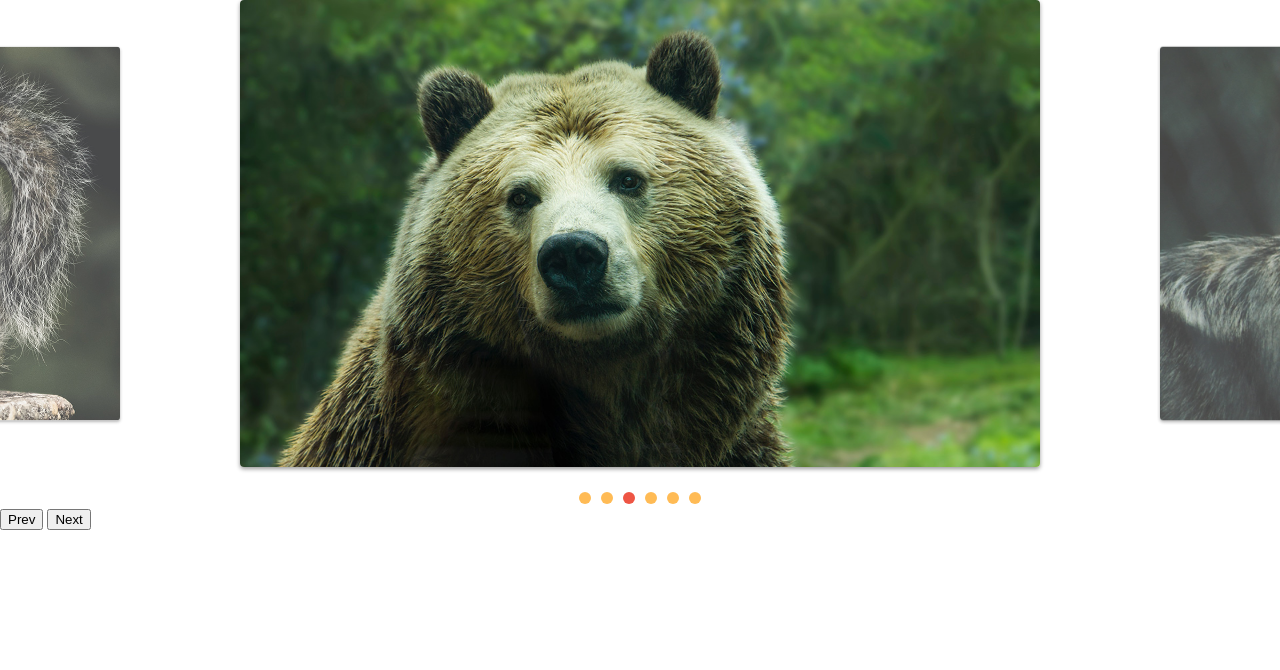
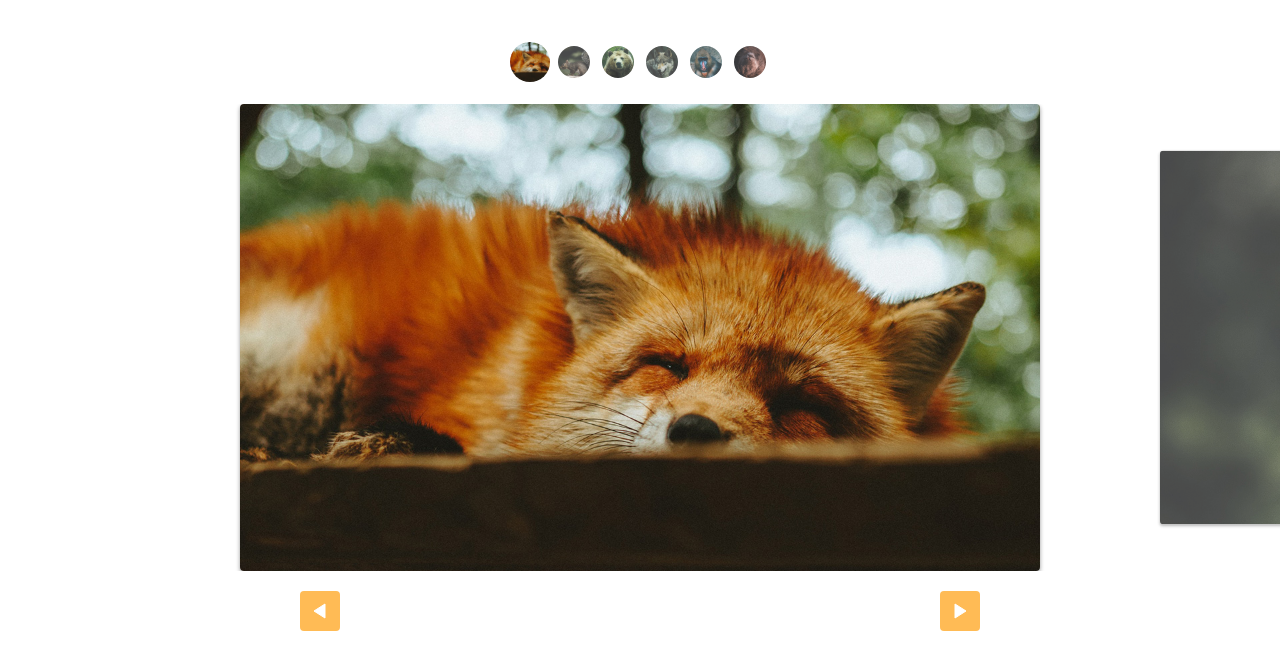
Before and after one commit to MiguelArtur3p/slide, a plain HTML site: page index.html in a window 1280 px wide. Drawn offline with Linux system fonts and the light colour scheme.

Commit message:
custom controls

```diff
--- a/css/style.css
+++ b/css/style.css
@@ -56,10 +56,50 @@ img {
   overflow: hidden;
   text-indent: -999px;
   margin: 5px;
-
 }
 
 [data-control="slide"] li.ativo a,
 [data-control="slide"] li a:hover {
   background-color: #e54;
 }
+
+.custom-controls {
+  display: flex;
+  justify-content: center;
+  margin-top: 40px;
+  flex-wrap: wrap;
+  margin-bottom: 20px;
+}
+.custom-controls li {
+  opacity: 0.8;
+  transform: scale(0.8);
+  width: 40px;
+  height: 40px;
+  border-radius: 50%;
+  overflow: hidden;
+  margin: 2px;
+  box-shadow: 0 2px 2px rbga(0, 0, 0, 0.5);
+  transition: 0.3s;
+}
+.custom-controls li.ativo {
+  opacity: 1;
+  transform: scale(1);
+}
+
+.arrow-nav {
+  display: flex;
+  justify-content: space-around;
+  margin: 20px 0;
+}
+.arrow-nav button {
+  cursor: pointer;
+  border: none;
+  border-radius: 4px;
+  color: white;
+  width: 40px;
+  height: 40px;
+  background: #fb5 url("/img/arrow.svg") center center no-repeat;
+}
+.arrow-nav button.prev {
+  transform: rotate(-180deg);
+}
--- a/index.html
+++ b/index.html
@@ -11,6 +11,15 @@
 </head>
 
 <body>
+   <ul class="custom-controls">
+      <li><img src="img/foto1-thumb.jpg" alt=""></li>
+      <li><img src="img/foto2-thumb.jpg" alt=""></li>
+      <li><img src="img/foto3-thumb.jpg" alt=""></li>
+      <li><img src="img/foto4-thumb.jpg" alt=""></li>
+      <li><img src="img/foto5-thumb.jpg" alt=""></li>
+      <li><img src="img/foto6-thumb.jpg" alt=""></li>
+   </ul>
+
    <div class="wrapper">
       <ul class="slide">
          <li><img src="img/foto1.jpg" alt=""></li>
@@ -22,8 +31,8 @@
       </ul>
    </div>
    <div class="arrow-nav">
-      <button class="prev">Prev</button>
-      <button class="next">Next</button>
+      <button class="prev"></button>
+      <button class="next"></button>
 
    </div>
    <script type="module" src="js/script.js"></script>
--- a/js/script.js
+++ b/js/script.js
@@ -4,7 +4,7 @@ debounce();
 const slide = new SlideNav(".slide", ".wrapper");
 slide.init();
 slide.addArrow(".prev", ".next");
-slide.changeSlide(3);
+slide.changeSlide(1);
 slide.activePrevSlide();
 
-slide.addControl();
+slide.addControl(".custom-controls");
```
